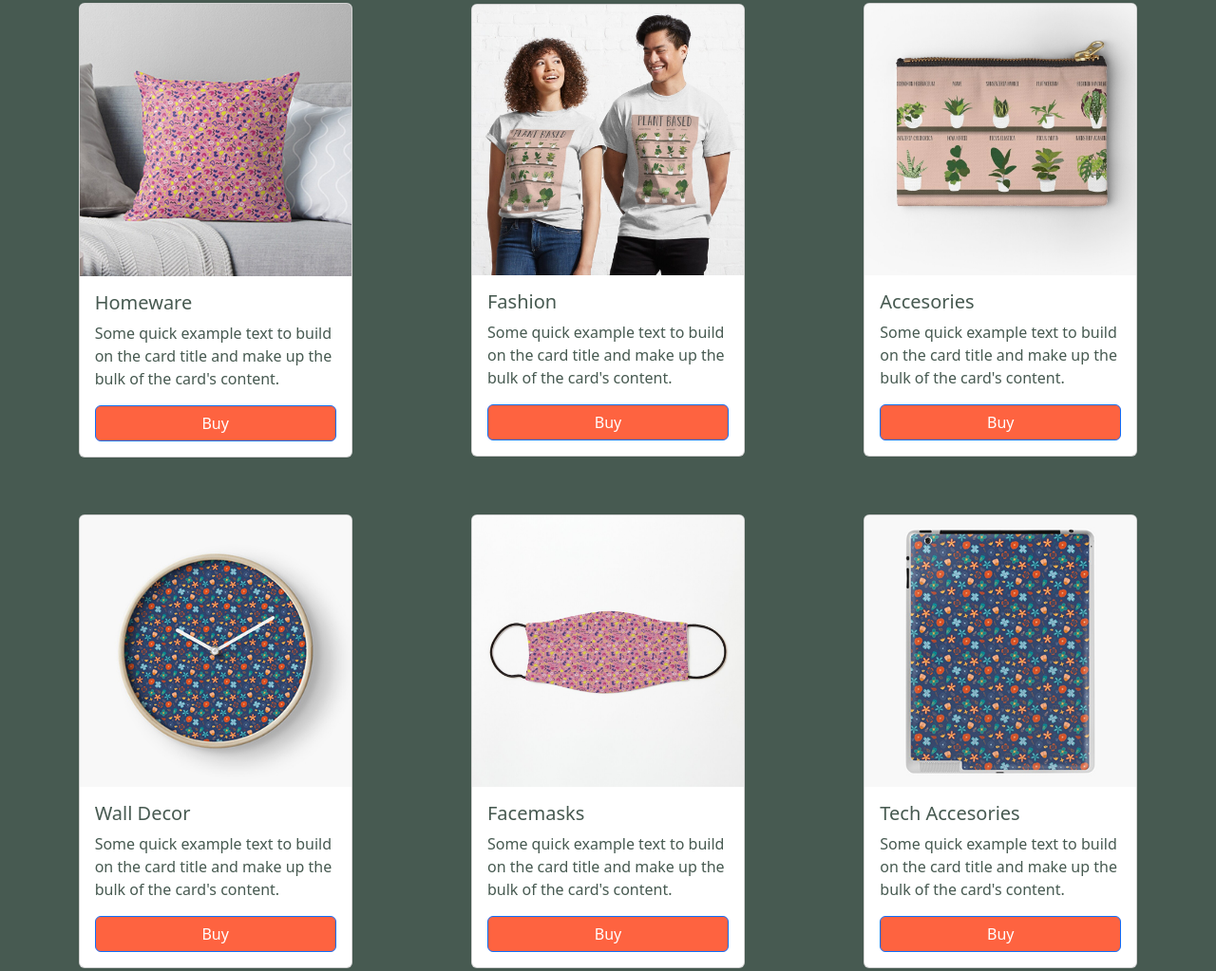
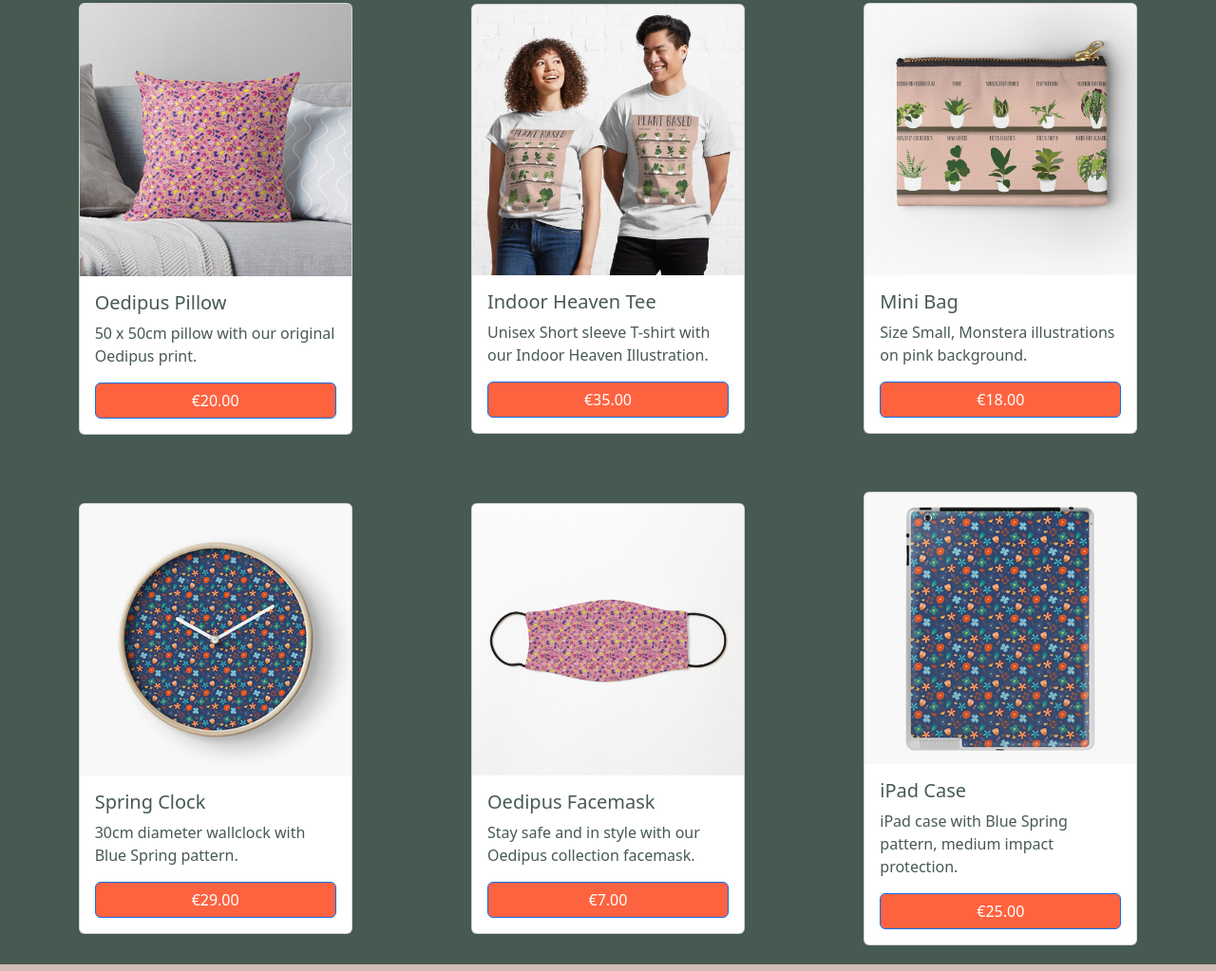
Before and after one commit to pinedampaz/pineda-proyectofinal, a website: page Pages/shop.html in a window 1280 px wide. Shown: the part 117-1140 px from the top of the page at 95% size. Drawn offline with nearby package versions, Linux system fonts and the light colour scheme.

Commit message:
small changes

```diff
--- a/Pages/shop.html
+++ b/Pages/shop.html
@@ -38,28 +38,25 @@
             <div class="card" style="width: 18rem;">
                 <img src="../Imagenes/card 1.jpg" class="card-img-top" alt="Cushion with Oedipus print">
                 <div class="card-body">
-                    <h5 class="card-title">Homeware</h5>
-                    <p class="card-text">Some quick example text to build on the card title and make up the bulk of the
-                        card's content.</p>
-                    <a href="#" class="btn btn-primary">Buy</a>
+                    <h5 class="card-title">Oedipus Pillow</h5>
+                    <p class="card-text">50 x 50cm pillow with our original Oedipus print.</p>
+                    <a href="#" class="btn btn-primary">€20.00</a>
                 </div>
             </div>
             <div class="card" style="width: 18rem;">
                 <img src="../Imagenes/card 2.jpg" class="card-img-top" alt="Couple wearing tees with indoor plants illustration">
                 <div class="card-body">
-                    <h5 class="card-title">Fashion</h5>
-                    <p class="card-text">Some quick example text to build on the card title and make up the bulk of the
-                        card's content.</p>
-                    <a href="#" class="btn btn-primary">Buy</a>
+                    <h5 class="card-title">Indoor Heaven Tee</h5>
+                    <p class="card-text">Unisex Short sleeve T-shirt with our Indoor Heaven Illustration.</p>
+                    <a href="#" class="btn btn-primary">€35.00</a>
                 </div>
             </div>
             <div class="card" style="width: 18rem;">
                 <img src="../Imagenes/card 3.jpg" class="card-img-top" alt="bag with indoor plants illustration">
                 <div class="card-body">
-                    <h5 class="card-title">Accesories</h5>
-                    <p class="card-text">Some quick example text to build on the card title and make up the bulk of the
-                        card's content.</p>
-                    <a href="#" class="btn btn-primary">Buy</a>
+                    <h5 class="card-title">Mini Bag</h5>
+                    <p class="card-text">Size Small, Monstera illustrations on pink background.</p>
+                    <a href="#" class="btn btn-primary">€18.00</a>
                 </div>
             </div>
         </div>
@@ -67,28 +64,25 @@
                        <div class="card" style="width: 18rem;">
                 <img src="../Imagenes/card 4.jpg" class="card-img-top" alt="Clock with flower print">
                 <div class="card-body">
-                    <h5 class="card-title">Wall Decor</h5>
-                    <p class="card-text">Some quick example text to build on the card title and make up the bulk of the
-                        card's content.</p>
-                    <a href="#" class="btn btn-primary">Buy</a>
+                    <h5 class="card-title">Spring Clock</h5>
+                    <p class="card-text">30cm diameter wallclock with Blue Spring pattern.</p>
+                    <a href="#" class="btn btn-primary">€29.00</a>
                 </div>
             </div>
             <div class="card" style="width: 18rem;">
                 <img src="../Imagenes/card 5.jpg" class="card-img-top" alt="face mask with oedipus print">
                 <div class="card-body">
-                    <h5 class="card-title">Facemasks</h5>
-                    <p class="card-text">Some quick example text to build on the card title and make up the bulk of the
-                        card's content.</p>
-                    <a href="#" class="btn btn-primary">Buy</a>
+                    <h5 class="card-title">Oedipus Facemask</h5>
+                    <p class="card-text">Stay safe and in style with our Oedipus collection facemask.</p>
+                    <a href="#" class="btn btn-primary">€7.00</a>
                 </div>
             </div>
             <div class="card" style="width: 18rem;">
                 <img src="../Imagenes/card 6.jpg" class="card-img-top" alt="ipad cover with sprin print">
                 <div class="card-body">
-                    <h5 class="card-title">Tech Accesories</h5>
-                    <p class="card-text">Some quick example text to build on the card title and make up the bulk of the
-                        card's content.</p>
-                    <a href="#" class="btn btn-primary">Buy</a>
+                    <h5 class="card-title">iPad Case</h5>
+                    <p class="card-text">iPad case with Blue Spring pattern, medium impact protection.</p>
+                    <a href="#" class="btn btn-primary">€25.00</a>
                 </div>
             </div>
         </div>
--- a/scss/components/_main.scss
+++ b/scss/components/_main.scss
@@ -102,6 +102,7 @@
     background-image: url(../Imagenes/work-50358954-all-over-print-tote-bag.jpg);
     background-repeat: no-repeat;
     justify-content: center;
+    padding: 10px;
 
     p {
         padding-left: 25px;
```
Also changed, not shown: Pages/aboutme.html (+1 -1 lines), index.html (+4 -4 lines), scss/base/_mediaquery.scss (+8 -13 lines), css/estilos.css.
